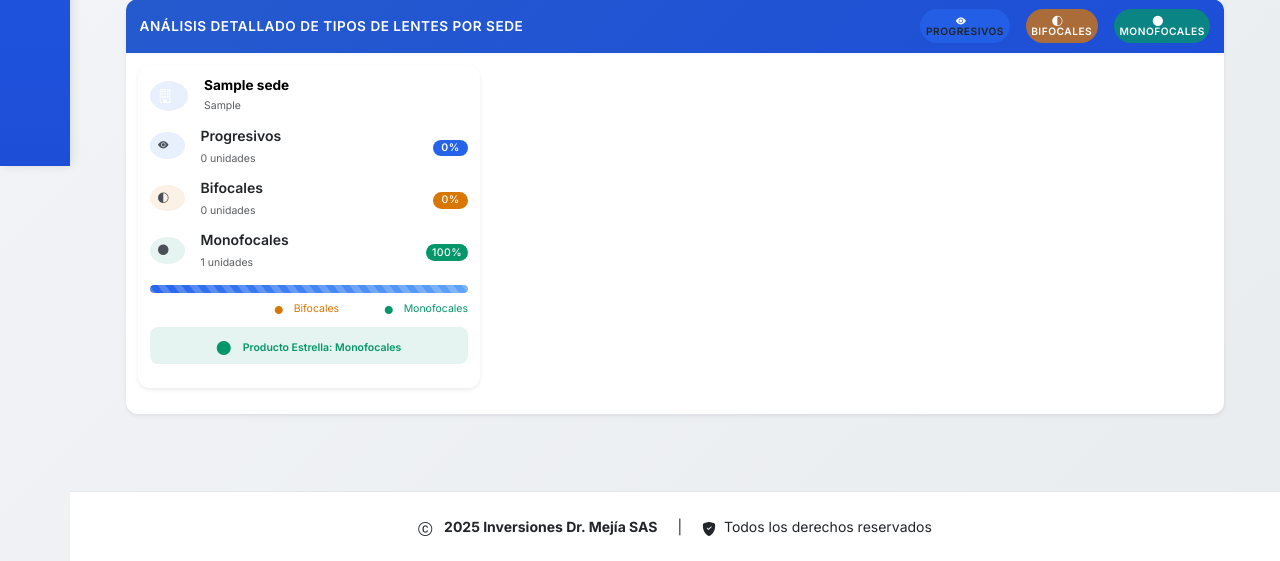
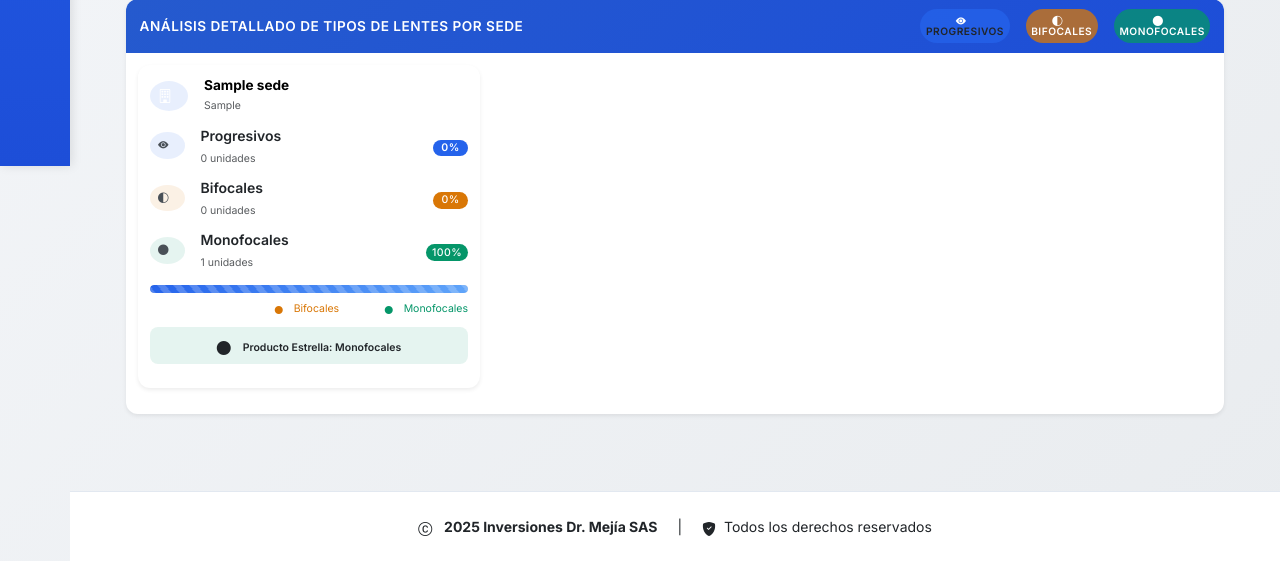
Before and after one commit to santiago-veloza/INVERSIONES-DR.-MEJIA-SAS, a Flask app: page /admin/sede-stats in a window 1280 px wide. Shown: the part 634-1195 px from the top of the page. Run offline with Flask 3, Linux system fonts and the light colour scheme; a user stored in the database is signed in; tables that the repository leaves empty hold one stand-in row (values such as "Sample post"); data that the repository does not hold is empty; some libraries are stand-ins or nearby versions.

Commit message:
terminado

```diff
--- a/frontend/templates/admin/sede_statistics.html
+++ b/frontend/templates/admin/sede_statistics.html
@@ -459,8 +459,8 @@
                                     {% set estrella_color = "success" %}
                                 {% endif %}
                                 <div class="mt-3 p-2 bg-{{ estrella_color }} bg-opacity-10 rounded-3 text-center">
-                                    <i class="bi {{ estrella_icon }} text-{{ estrella_color }} me-2"></i>
-                                    <small class="fw-semibold text-{{ estrella_color }}">Producto Estrella: {{ estrella }}</small>
+                                    <i class="bi {{ estrella_icon }} text-dark me-2"></i>
+                                    <small class="fw-semibold text-dark">Producto Estrella: {{ estrella }}</small>
                                 </div>
                             </div>
                         </div>
```
Also changed, not shown: 1 other file.
